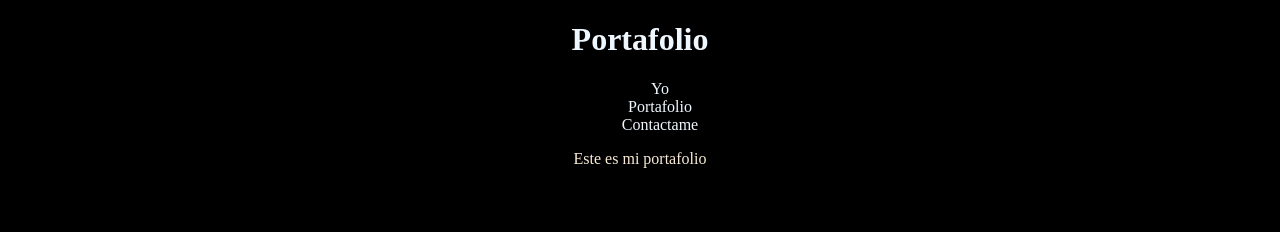
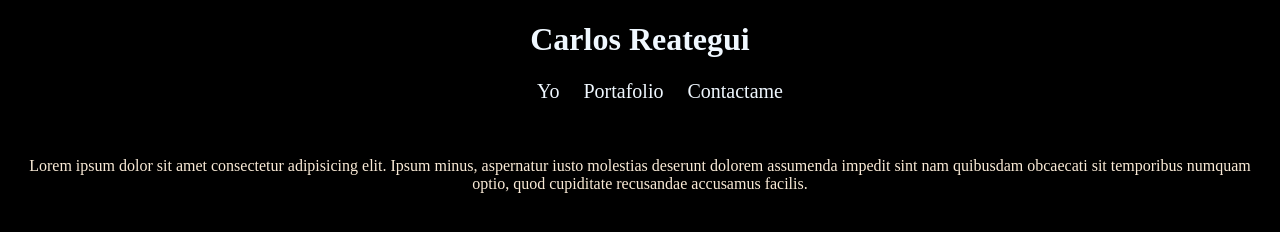
Before and after one commit to gahudy/portafolio, a plain HTML site: page index.html in a window 1280 px wide. Drawn offline with Linux system fonts and the light colour scheme.

Commit message:
14/04/2024 probando Estilos en index

```diff
--- a/index.html
+++ b/index.html
@@ -4,19 +4,22 @@
     <meta charset="UTF-8">
     <meta name="viewport" content="width=device-width, initial-scale=1.0">
     <title>Portafolio</title>
-    <link rel="stylesheet" href="style.css">
+    <link rel="stylesheet" href="style/index.css">
 </head>
 <body>
     <header>
-        <h1>Portafolio</h1>
+        <h1>Carlos Reategui</h1>
         <ul>
             <li>Yo</li>
             <li>Portafolio</li>
             <li>Contactame</li>
         </ul>
     </header>
+    <section>
+        <img src="" alt="">
+    </section>
     <main>
-        <span>Este es mi portafolio</span>
+        <span>Lorem ipsum dolor sit amet consectetur adipisicing elit. Ipsum minus, aspernatur iusto molestias deserunt dolorem assumenda impedit sint nam quibusdam obcaecati sit temporibus numquam optio, quod cupiditate recusandae accusamus facilis.</span>
     </main>
 </body>
 </html>
--- a/style.css
+++ /dev/null
@@ -1,16 +0,0 @@
-* {
-    background-color: black;
-    text-align: center;
-}
-
-h1 {
-    color: aliceblue;
-}
-ul {
-    list-style: none;
-    color:aliceblue;
-}
-main {
-    color: antiquewhite;
-
-}
--- /dev/null
+++ b/style/index.css
@@ -0,0 +1,33 @@
+* {
+    background-color: black;
+    text-align: center;
+}
+header{
+    display: inline;
+}
+
+h1 {
+    color: aliceblue;
+    text-shadow: 5px;
+    box-shadow: 20px;
+    box-shadow: color(srgb red green blue);
+}
+ul {
+    list-style: none;
+    color:aliceblue;
+}
+ul li {
+    display: inline;
+    margin: 10px;
+    font-size: 20px;
+}
+li {
+    padding-top: 10px;
+}
+
+main {
+    color: antiquewhite;
+    padding: 20px;
+    margin: auto;
+
+}
```
